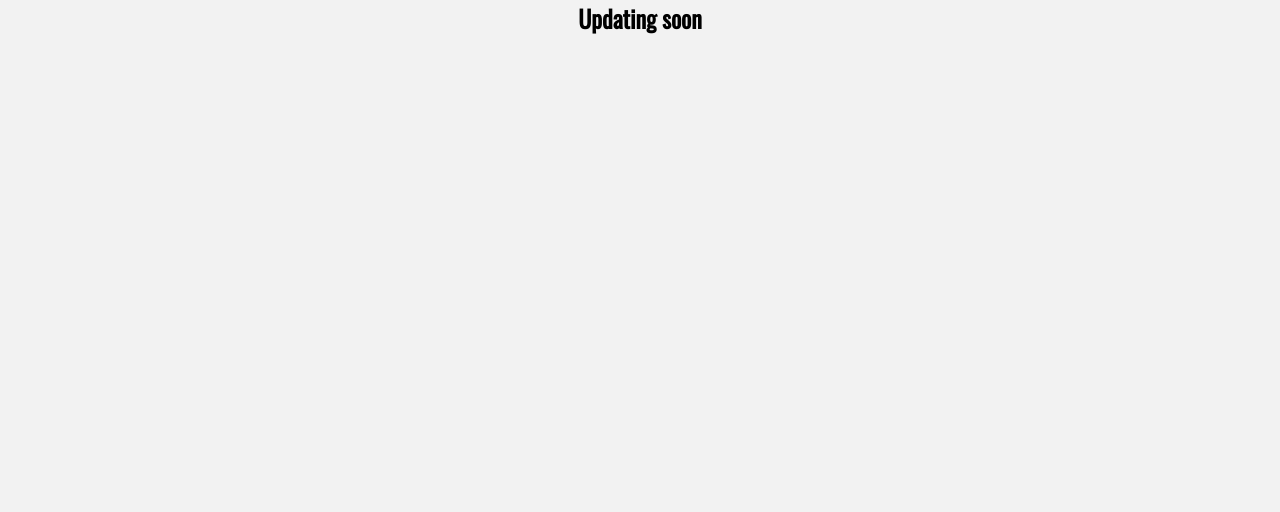
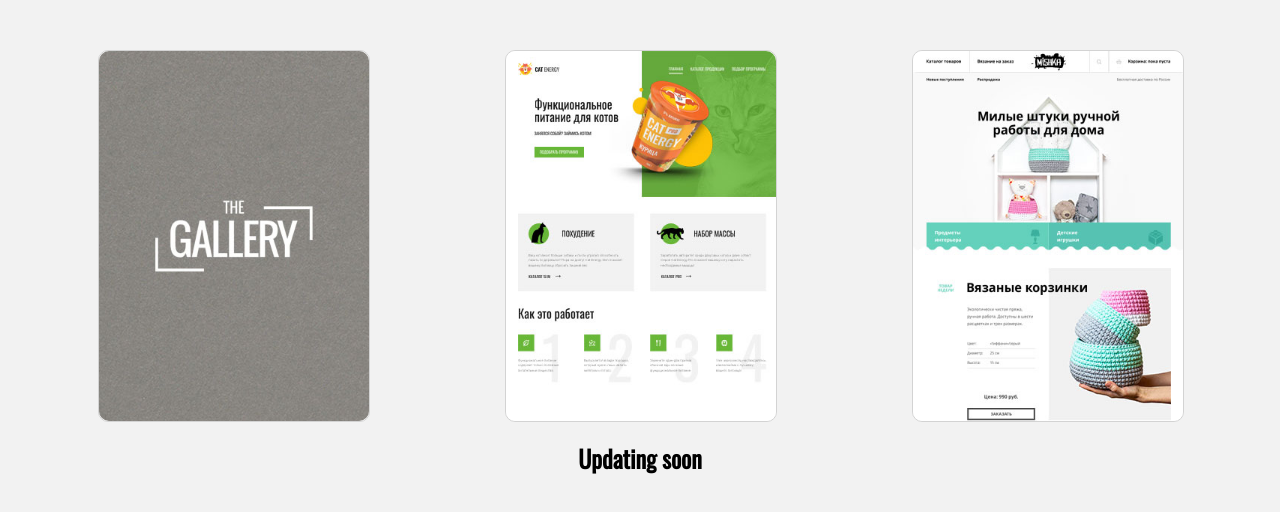
Before and after one commit to poperchy/poperchy.github.io, a plain HTML site: page index.html in a window 1280 px wide. Drawn offline with Linux system fonts and the light colour scheme.

Commit message:
Update index.html

```diff
--- a/index.html
+++ b/index.html
@@ -10,7 +10,7 @@
 <body>
 <div class="wrapper">
 
-    <!--<section class="portfolio">
+   <section class="portfolio">
     <div class="container">
         <ul class="portfolio__list">
 
@@ -51,7 +51,7 @@
 
         </ul>
     </div>
-</section>-->
+</section>
     <h2 style="text-align: center;">Updating soon</h2>
 
 
```
